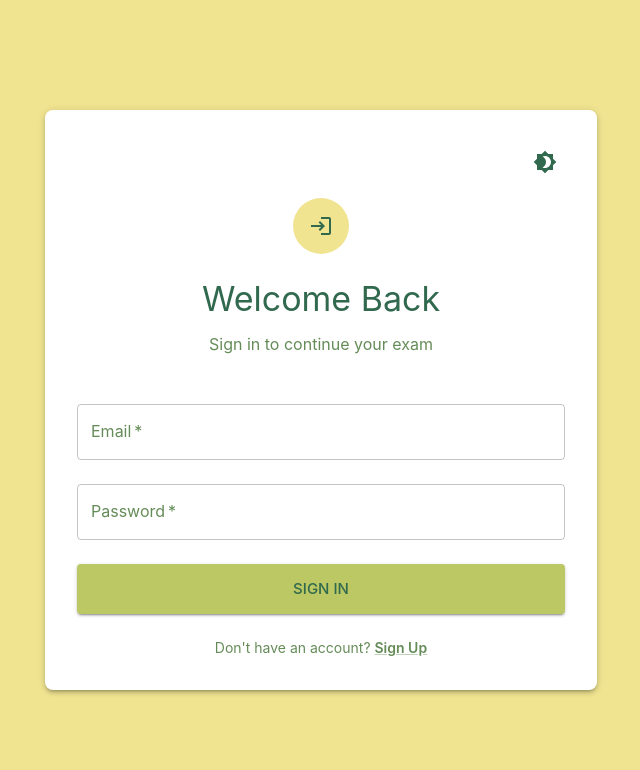
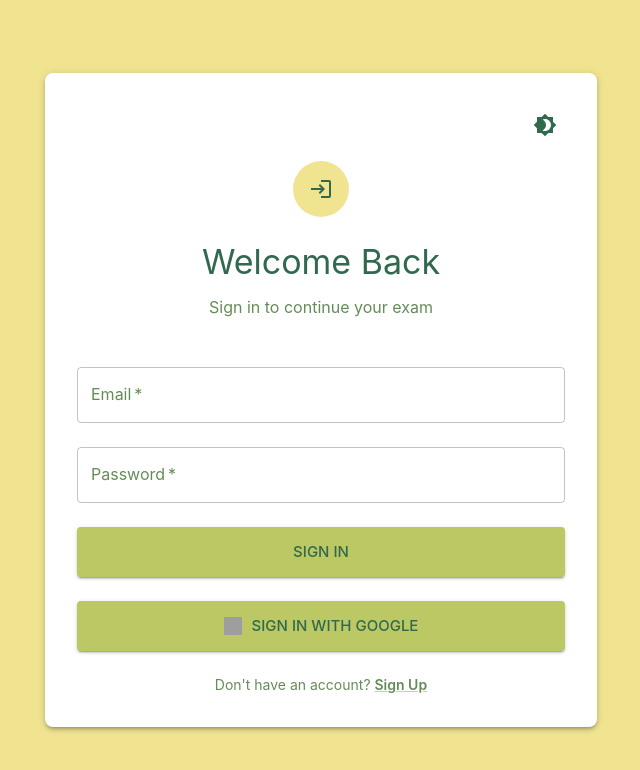
Before and after one commit to Padmanabha5263/dharmgyaan-frontend-react-repo, a React (Vite) app: page /signin in a window 1280 px wide. Shown: the top 770 px of the page, without its empty margins (319-959 px from the left). Built offline with nearby package versions, Linux system fonts and the light colour scheme; no server answers; grey boxes are pictures that could not be loaded.

Commit message:
google auth button added with signin functionality

```diff
--- a/package.json
+++ b/package.json
@@ -44,6 +44,7 @@
     "cmdk": "1.1.1",
     "date-fns": "3.6.0",
     "embla-carousel-react": "8.6.0",
+    "firebase": "^12.7.0",
     "input-otp": "1.4.2",
     "lucide-react": "0.487.0",
     "motion": "12.23.24",
--- a/src/pages/SignIn.tsx
+++ b/src/pages/SignIn.tsx
@@ -1,5 +1,5 @@
-import { useState } from 'react';
-import { useNavigate, Link as RouterLink } from 'react-router-dom';
+import { useState } from "react";
+import { useNavigate, Link as RouterLink } from "react-router-dom";
 import {
   Box,
   Container,
@@ -10,29 +10,58 @@ import {
   Link,
   Avatar,
   IconButton,
-} from '@mui/material';
-import { Login, Brightness4, Brightness7 } from '@mui/icons-material';
-import { useThemeContext } from '../ThemeContext';
+} from "@mui/material";
+import { Login, Brightness4, Brightness7 } from "@mui/icons-material";
+import { useThemeContext } from "../ThemeContext";
+import { auth } from "../utils/firebaseConfig";
+import { GoogleAuthProvider, signInWithPopup, User } from "firebase/auth";
 
 export default function SignIn() {
   const navigate = useNavigate();
   const { isDarkMode, toggleTheme } = useThemeContext();
-  const [email, setEmail] = useState('');
-  const [password, setPassword] = useState('');
+  const [email, setEmail] = useState("");
+  const [password, setPassword] = useState("");
+  const [isLoading, setIsLoading] = useState<Boolean>(false);
+  const [userInfo, setUserInfo] = useState<User | null>(null);
+
+  const signInWithGoogle = async () => {
+    setIsLoading(true);
+    try {
+      const provider = new GoogleAuthProvider();
+      const result = await signInWithPopup(auth, provider);
+      setUserInfo(result.user);
+      setIsLoading(false);
+    } catch (error: any) {
+      // Use 'any' for error type or more specific FirebaseError
+      if (error.code === "auth/cancelled-popup-request") {
+        console.warn(
+          "Google sign-in popup was cancelled or blocked by the browser."
+        );
+        // Optionally, inform the user or try an alternative method like signInWithRedirect
+      } else if (error.code === "auth/popup-blocked") {
+        console.warn(
+          "Google sign-in popup was blocked by the browser. Please allow popups for this site."
+        );
+      } else {
+        console.error("Error with Google sign-in:", error.message);
+      }
+      throw error; // Re-throw the error if you want calling code to handle it
+    }
+  };
 
   const handleSubmit = (e: React.FormEvent) => {
     e.preventDefault();
-    navigate('/quiz');
+    navigate("/quiz");
   };
 
   return (
     <Box
       sx={{
-        minHeight: '100vh',
-        display: 'flex',
-        alignItems: 'center',
-        justifyContent: 'center',
-        bgcolor: 'background.default',
+        minHeight: "100vh",
+        display: "flex",
+        alignItems: "center",
+        justifyContent: "center",
+        bgcolor: "background.default",
         px: 2,
       }}
     >
@@ -44,22 +73,27 @@ export default function SignIn() {
             borderRadius: 2,
           }}
         >
-          <Box sx={{ display: 'flex', justifyContent: 'flex-end', mb: 2 }}>
+          <Box sx={{ display: "flex", justifyContent: "flex-end", mb: 2 }}>
             <IconButton onClick={toggleTheme} color="inherit">
               {isDarkMode ? <Brightness7 /> : <Brightness4 />}
             </IconButton>
           </Box>
 
-          <Box sx={{ display: 'flex', justifyContent: 'center', mb: 3 }}>
-            <Avatar sx={{ bgcolor: 'primary.main', width: 56, height: 56 }}>
-              <Login sx={{ color: 'primary.contrastText' }} />
+          <Box sx={{ display: "flex", justifyContent: "center", mb: 3 }}>
+            <Avatar sx={{ bgcolor: "primary.main", width: 56, height: 56 }}>
+              <Login sx={{ color: "primary.contrastText" }} />
             </Avatar>
           </Box>
 
           <Typography variant="h4" align="center" gutterBottom>
             Welcome Back
           </Typography>
-          <Typography variant="body1" align="center" color="text.secondary" sx={{ mb: 4 }}>
+          <Typography
+            variant="body1"
+            align="center"
+            color="text.secondary"
+            sx={{ mb: 4 }}
+          >
             Sign in to continue your exam
           </Typography>
 
@@ -94,20 +128,45 @@ export default function SignIn() {
               size="large"
               sx={{
                 py: 1.5,
-                bgcolor: 'secondary.main',
-                color: 'secondary.contrastText',
-                '&:hover': {
-                  bgcolor: 'secondary.dark',
+                bgcolor: "secondary.main",
+                color: "secondary.contrastText",
+                "&:hover": {
+                  bgcolor: "secondary.dark",
                 },
               }}
             >
               Sign In
             </Button>
           </form>
+          <br />
+          {/* google social login start */}
+          <Button
+            type="submit"
+            fullWidth
+            onClick={signInWithGoogle}
+            variant="contained"
+            size="large"
+            sx={{
+              py: 1.5,
+              bgcolor: "secondary.main",
+              color: "secondary.contrastText",
+              "&:hover": {
+                bgcolor: "secondary.dark",
+              },
+            }}
+          >
+            <img
+              src="https://developers.google.com/identity/images/g-logo.png"
+              alt="Google logo"
+              style={{ width: 18, height: 18, marginRight: 10 }}
+            />
+            <span>Sign in with Google</span>
+          </Button>
+          {/* google social login end */}
 
-          <Box sx={{ mt: 3, textAlign: 'center' }}>
+          <Box sx={{ mt: 3, textAlign: "center" }}>
             <Typography variant="body2" color="text.secondary">
-              Don't have an account?{' '}
+              Don't have an account?{" "}
               <Link
                 component={RouterLink}
                 to="/signup"
--- /dev/null
+++ b/src/utils/firebaseConfig.ts
@@ -0,0 +1,19 @@
+import { initializeApp } from "firebase/app";
+import { getAnalytics } from 'firebase/analytics';
+import { getAuth } from "firebase/auth";
+
+
+const firebaseConfig = {
+  apiKey: import.meta.env.VITE_FIREBASE_API_KEY,
+  authDomain: import.meta.env.VITE_FIREBASE_AUTH_DOMAIN,
+  projectId: import.meta.env.VITE_FIREBASE_PROJECT_ID,
+  storageBucket : import.meta.env.VITE_FIREBASE_STORAGE_BUCKET,
+  messagingSenderId: import.meta.env.VITE_FIREBASE_MESSAGING_SENDER_ID,
+  appId: import.meta.env.VITE_FIREBASE_APP_ID,
+  measurementId: import.meta.env.VITE_FIREBASE_MEASUREMENT_ID
+}
+
+// Initialize Firebase
+export const app = initializeApp(firebaseConfig);
+export const analytics = getAnalytics(app);
+export const auth = getAuth(app);
```
Also changed, not shown: 1 other file (tests, documents, lock files or other folders).
